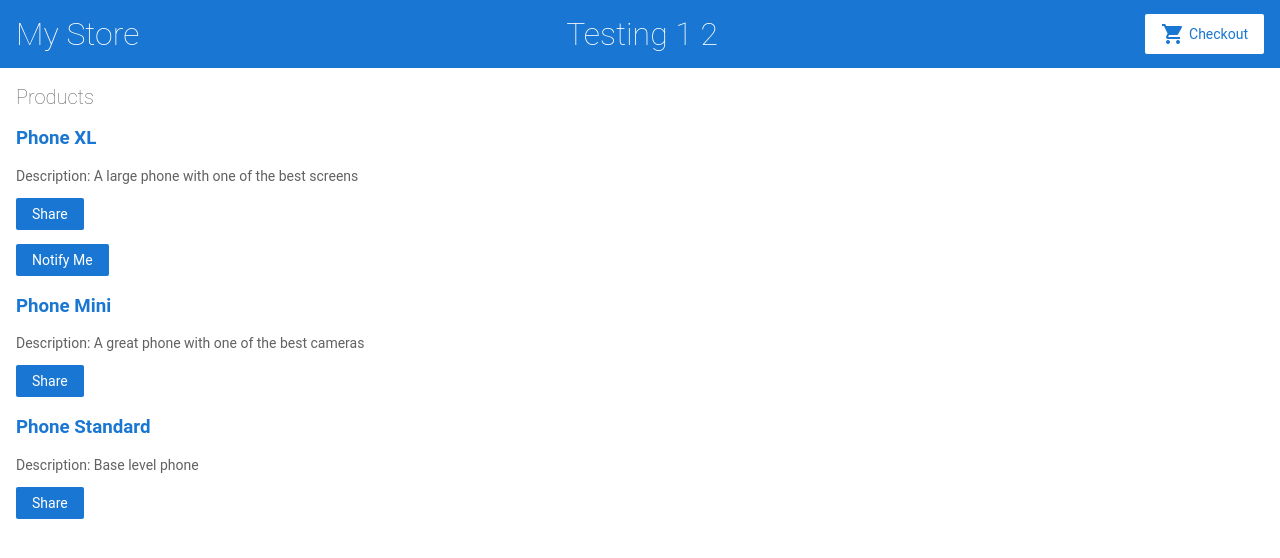
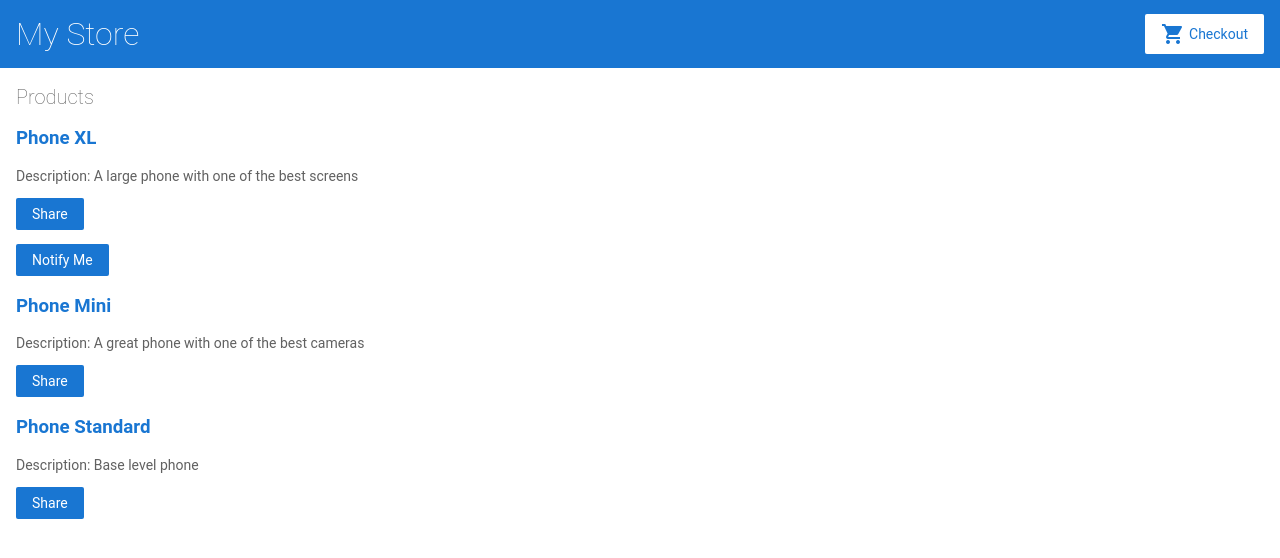
Before and after one commit to itsJerrBear/AngularIO, an Angular app: page / in a window 1280 px wide. Shown: the top 558 px of the page. Built offline with nearby package versions, Linux system fonts and the light colour scheme.

Commit message:
1 file modified

```diff
--- a/src/app/top-bar/top-bar.component.html
+++ b/src/app/top-bar/top-bar.component.html
@@ -1,8 +1,6 @@
 <a [routerLink]="['/']">
   <h1>My Store</h1>
 </a>
-
-<h1>Testing 1 2</h1>
 
 <a class="button fancy-button"
   ><i class="material-icons">shopping_cart</i>Checkout</a
```
